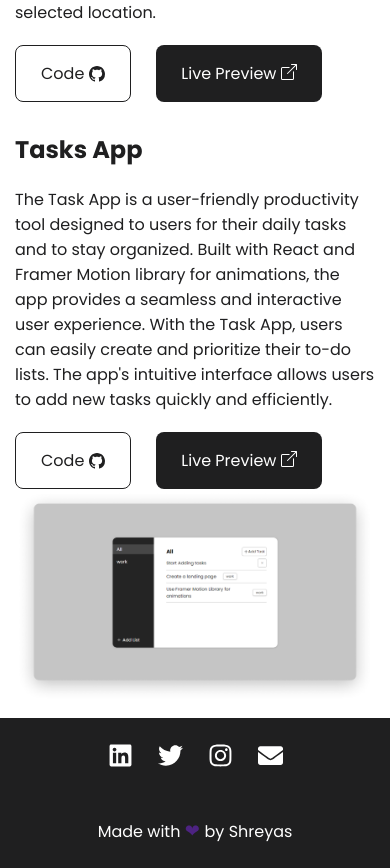
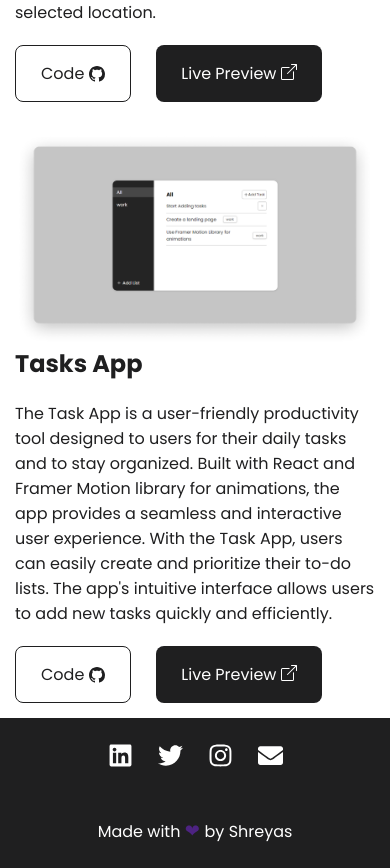
Before and after one commit to shreyashkothavale/shreyash.tech, a React (Vite) app: page / in a window 390 px wide. Shown: the part 4046-4914 px from the top of the page. Built offline with nearby package versions, Linux system fonts and the light colour scheme.

Commit message:
responsive bug fixed

```diff
--- a/src/Components/Projects/Projects.css
+++ b/src/Components/Projects/Projects.css
@@ -114,7 +114,7 @@
     margin-top: 15px;
   } */
   .projects-container > .projects > .container:nth-child(2),
-  .container:nth-child(4) {
+  .projects-container > .projects > .container:nth-child(4) {
     flex-direction: column-reverse;
   }
   .social-links {
```
